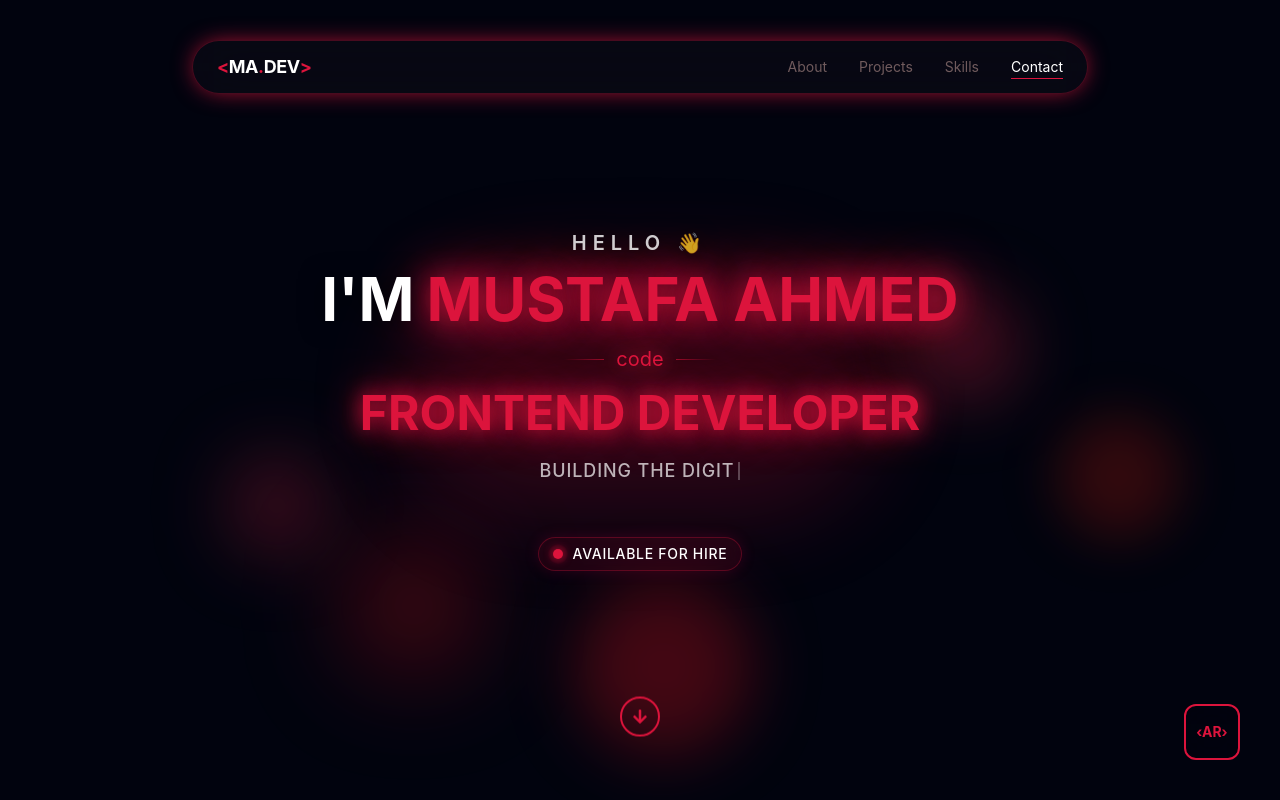
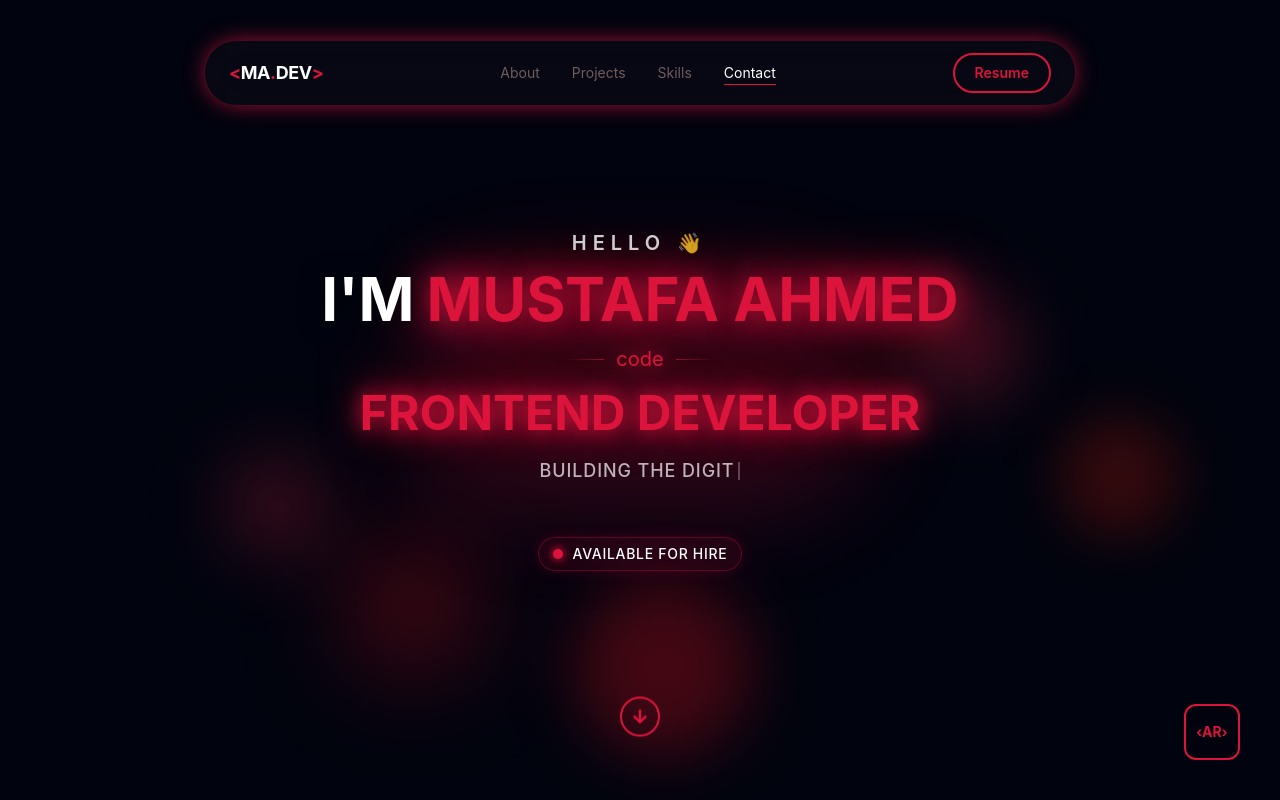
Before and after one commit to M0staafaAhmed/My-Portfolio, a React (Vite) app: page / in a window 1280 px wide. Shown: the top 800 px of the page. Built offline with nearby package versions, Linux system fonts and the light colour scheme.

Commit message:
my portfolio

```diff
--- a/src/components/customComponents/Navbar.tsx
+++ b/src/components/customComponents/Navbar.tsx
@@ -25,8 +25,8 @@ export default function Navbar() {
     }
     return (
         <>
-            <div className="fixed inset-0 z-51 h-fit pt-4 px-3">
-                <nav className="max-w-4xl mx-auto mt-6 flex items-center justify-between px-6 py-3 rounded-4xl border border-primary/30 bg-neutral/5 backdrop-blur-xl shadow-[0_0_25px_-5px_var(--color-primary)]">
+            <div className="fixed inset-0 z-51 h-fit pt-4 px-3 max-w-4xl mx-auto">
+                <nav className="w-full mx-auto mt-6 flex items-center justify-between px-6 py-3 rounded-4xl border border-primary/30 bg-neutral/5 backdrop-blur-xl shadow-[0_0_25px_-5px_var(--color-primary)]">
 
                     {/* Logo */}
                     <a href="#hero" className="text-lg font-bold tracking-tight text-white" data-cursor="hover" data-cursor-color={"#fff"}>
@@ -57,7 +57,7 @@ export default function Navbar() {
                     <MagneticButton
                         data-cursor-color={"#dc143c"}
                         data-cursor="hover"
-                        className="hidden! md:block px-5 py-2 text-sm font-semibold text-white rounded-4xl border border-primary bg-primary/10 transition-all duration-300"
+                        className="hidden! md:block! px-5 py-2 text-sm font-semibold text-white rounded-4xl border border-primary bg-primary/10 transition-all duration-300"
                         title="dowload Cv"
                         onClick={handleDownloadCv}
                     >
```
